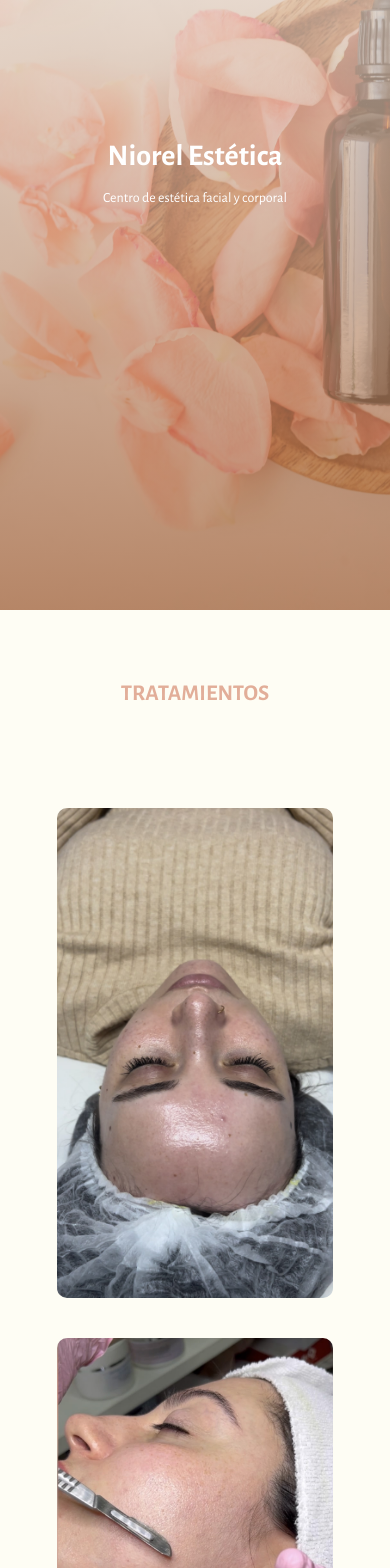
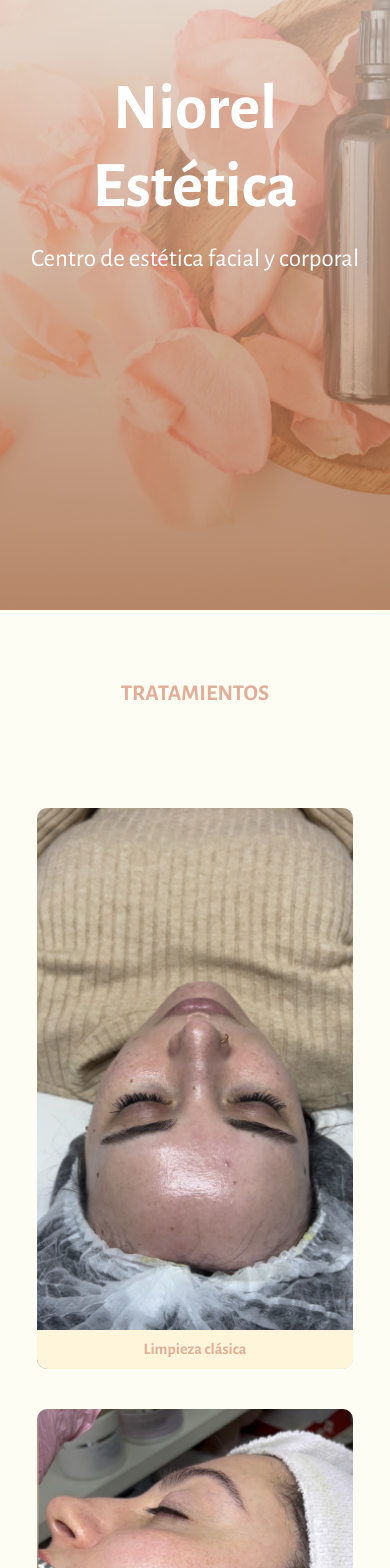
Before and after one commit to pauzuffinetti/NiorelEstetica, a React (Vite) app: page / in a window 390 px wide. Shown: the part 234-1802 px from the top of the page. Built offline with nearby package versions, Linux system fonts and the light colour scheme.

Commit message:
style changes

```diff
--- a/src/components/Footer/Footer.jsx
+++ b/src/components/Footer/Footer.jsx
@@ -1,11 +1,15 @@
-import React from 'react';
-import './Footer.css';
-import instagram from '../../assets/instagram.png';
-import whatsapp from '../../assets/whatsapp.png';
+import React from "react";
+import "./Footer.css";
+import instagram from "../../assets/instagram.png";
+import whatsapp from "../../assets/whatsapp.png";
 
 const Footer = () => {
   const handleInstagramClick = () => {
-    window.open("https://www.instagram.com/niorel.estetica", "_blank", "noopener,noreferrer");
+    window.open(
+      "https://www.instagram.com/niorel.estetica",
+      "_blank",
+      "noopener,noreferrer"
+    );
   };
 
   const handleWhatsAppClick = () => {
@@ -13,12 +17,21 @@ const Footer = () => {
   };
 
   const handlePortfolioClick = () => {
-    window.open("https://portfoliopz.vercel.app/", "_blank", "noopener,noreferrer");
+    window.open(
+      "https://portfoliopz.vercel.app/",
+      "_blank",
+      "noopener,noreferrer"
+    );
   };
 
   return (
     <div className="footer">
-      <p>Página creada por mi, con mucho ❤️ | <span onClick={handlePortfolioClick} style={{ cursor: "pointer" }}>Portfolio</span></p>
+      <p>
+        Página creada por mi, con mucho ❤️ |{" "}
+        <strong onClick={handlePortfolioClick} style={{ cursor: "pointer" }}>
+          Portfolio
+        </strong>
+      </p>
       <div className="socials">
         <img
           src={instagram}
--- a/src/components/Fotos/Fotos.css
+++ b/src/components/Fotos/Fotos.css
@@ -2,32 +2,30 @@
     margin: 80px auto;
     width: 90%;
     text-align: center;
+    display: flex;
+    flex-wrap: wrap;
+    align-items: center;
+    justify-content: space-between;
+    gap: 1rem;
 }
 
-.gallery{
-    display: flex;
-    align-items: center;
-    justify-content: space-between;
-    margin-bottom: 40px;
-}
-
-.gallery img{
+.fotos img{
     width: 32%;
     border-radius: 22px;
     transition: transform 0.5s ease;
 }
 
-.gallery img:hover{
+.fotos img:hover{
     transform: scale(1.2);
 
 }
 
 @media (max-width: 800px){
-    .gallery{
+    .fotos{
         flex-wrap: wrap;
     }
-    .gallery img{
-        width: 30%;
-        margin-bottom: 25px;
+    .fotos img{
+        width: 48%;
+        gap: 3px;
     }
 }
--- a/src/components/Fotos/Fotos.jsx
+++ b/src/components/Fotos/Fotos.jsx
@@ -10,17 +10,15 @@ import estrias from '../../assets/estrias.jpeg';
 const Fotos = () => {
   return (
     <div className="fotos">
-      <div className="gallery">
+
         <img src={tefione} alt="" />
         <img src={tefitwo} alt="" />
         <img src={agoz} alt="" />
-      </div>
-      <div className="gallery">
+
         <img src={cami1} alt="" />
         <img src={estrias} alt="" />
         <img src={cami2} alt="" />
       </div>
-    </div>
   );
 };
 
--- a/src/components/Testimonios/Testimonios.css
+++ b/src/components/Testimonios/Testimonios.css
@@ -40,7 +40,7 @@
 }
 
 .slide{
-    box-shadow: 0 0 20px rgba(0, 0, 0, 0.176);
+    box-shadow: 0 3px 10px rgba(0, 0, 0, 0.176);
     padding: 40px;
     border-radius: 10px;
     color: #676767;
@@ -67,6 +67,10 @@
         width: 100%;
         padding: 10px;
     }
+    .slider ul li {
+        width: 100%;
+        padding: 10px 5px;
+    }
 }
 
 @media (max-width:600px ){
@@ -75,6 +79,7 @@
         margin-bottom: 10px;
         font-size: 12px;
     }
+
     .user-info h3{
         font-size: 16px;
     }
--- a/src/components/Testimonios/Testimonios.jsx
+++ b/src/components/Testimonios/Testimonios.jsx
@@ -5,17 +5,17 @@ import back from '../../assets/back.png';
 
 const Testimonios = () => {
   const slider = useRef();
-  const tx = useRef(0); // Almacenar el valor de tx en una referencia
+  const tx = useRef(0);
 
   const slideForward = () => {
-    if (tx.current > -50) { // Limitar el desplazamiento máximo hacia adelante
+    if (tx.current > -50) {
       tx.current -= 25;
     }
     slider.current.style.transform = `translateX(${tx.current}%)`;
   };
 
   const slideBackward = () => {
-    if (tx.current < 0) { // Limitar el desplazamiento máximo hacia atrás
+    if (tx.current < 0) {
       tx.current += 25;
     }
     slider.current.style.transform = `translateX(${tx.current}%)`;
--- a/src/components/Tratamientos/Tratamientos.css
+++ b/src/components/Tratamientos/Tratamientos.css
@@ -16,7 +16,9 @@
     flex-basis: 19%;
     position: relative;
 }
-
+.tratamiento-Mobile{
+  display: none;
+}
 .caption{
   border-radius: 10px;
   position: absolute;
@@ -40,21 +42,40 @@
     margin-bottom: 10px;
 }
 
-.tratamiento:hover .caption{
+.tratamiento:hover .caption {
   opacity: 1;
   padding-top: 0;
+}
 
+.tratamiento-Mobile {
+  display: none;
 }
 
 /* media query */
 
-@media (max-width: 650px ){
-    .tratamientos{
+@media (max-width: 650px) {
+  .tratamientos {
       flex-direction: column;
+      flex-wrap: wrap;
   }
-    .tratamiento{
+  .tratamiento {
       flex-basis: 100%;
-      margin: 20px;
+      margin: 20px 0;
   }
-
+  .tratamiento-Mobile {
+      display: flex;
+      align-items: center;
+      justify-content: center;
+      position: absolute;
+      bottom: 0;
+      width: 100%;
+      background-color: rgb(255, 245, 218);
+      padding: 10px;
+      border-radius: 0 0 10px 10px;
+      z-index: 1;
   }
+  .tratamiento-Mobile p{
+    color: #e2ae99;
+    font-weight: 800;
+  }
+}
--- a/src/components/Tratamientos/Tratamientos.jsx
+++ b/src/components/Tratamientos/Tratamientos.jsx
@@ -20,6 +20,9 @@ const Tratamientos = () => {
           <img src={treatment} alt="" />
           <p>Limpieza clásica</p>
         </div>
+        <div className="tratamiento-Mobile">
+            <p>Limpieza clásica</p>
+          </div>
       </div>
 
       <div className="tratamiento">
@@ -28,6 +31,9 @@ const Tratamientos = () => {
           <img src={cream} alt="" />
           <p>Dermaplaning</p>
         </div>
+        <div className="tratamiento-Mobile">
+            <p>Dermaplaning</p>
+          </div>
       </div>
 
       <div className="tratamiento">
@@ -36,14 +42,20 @@ const Tratamientos = () => {
           <img src={acid} alt="" />
           <p>Microneedling</p>
         </div>
+        <div className="tratamiento-Mobile">
+            <p>Microneedling</p>
+          </div>
       </div>
 
       <div className="tratamiento">
         <img src={peeling} alt="" />
         <div className="caption">
           <img src={facial} alt="" />
-          <p>Peeling químico</p>
+          <p>Peeling Químico</p>
         </div>
+        <div className="tratamiento-Mobile">
+            <p>Peeling Químico</p>
+          </div>
       </div>
 
       <div className="tratamiento">
@@ -52,6 +64,9 @@ const Tratamientos = () => {
           <img src={skincare} alt="" />
           <p>Tratamientos PREMIUM</p>
         </div>
+        <div className="tratamiento-Mobile">
+            <p>Tratamientos PREMIUM</p>
+          </div>
       </div>
 
 
--- a/src/components/navbar/Hero/Hero.css
+++ b/src/components/navbar/Hero/Hero.css
@@ -16,12 +16,12 @@
 }
 
 .hero-text h1{
-    font-size: 80px;
+    font-size: 100px;
     font-weight: 600;
 }
 
 .hero-text p{
-    font-size: 20px;
+    font-size: 30px;
     max-width: 700px;
     margin: 10px auto 20px;
     line-height: 1.4;
@@ -30,17 +30,17 @@
 /* media query */
 @media (max-width: 850px ){
     .her-text h1{
-        font-size: 40px;
+        font-size: 75px;
     }
 }
 
 @media (max-width: 650px ){
     .hero-text h1{
-        font-size: 30px;
+        font-size: 65px;
         max-width: 400px;
     }
     .hero-text p{
-        font-size: 14px;
+        font-size: 25px;
         margin: 15px auto 30px;
     }
 }
--- a/src/components/navbar/Navbar.css
+++ b/src/components/navbar/Navbar.css
@@ -27,6 +27,7 @@ nav ul li {
   background: #fef1e8;
   transition: 0.5s;
 }
+
 .menu-icon {
   display: none;
 }
--- a/src/components/navbar/Navbar.jsx
+++ b/src/components/navbar/Navbar.jsx
@@ -10,7 +10,7 @@ const Navbar = () => {
 
     useEffect(()=>{
         window.addEventListener('scroll', ()=>{
-            window.scrollY > 500 ? setSticky(true) : setSticky(false);
+            window.scrollY > 350 ? setSticky(true) : setSticky(false);
         })
     },[]);
 
```
Lines whose indentation alone changed are shown as unchanged.
